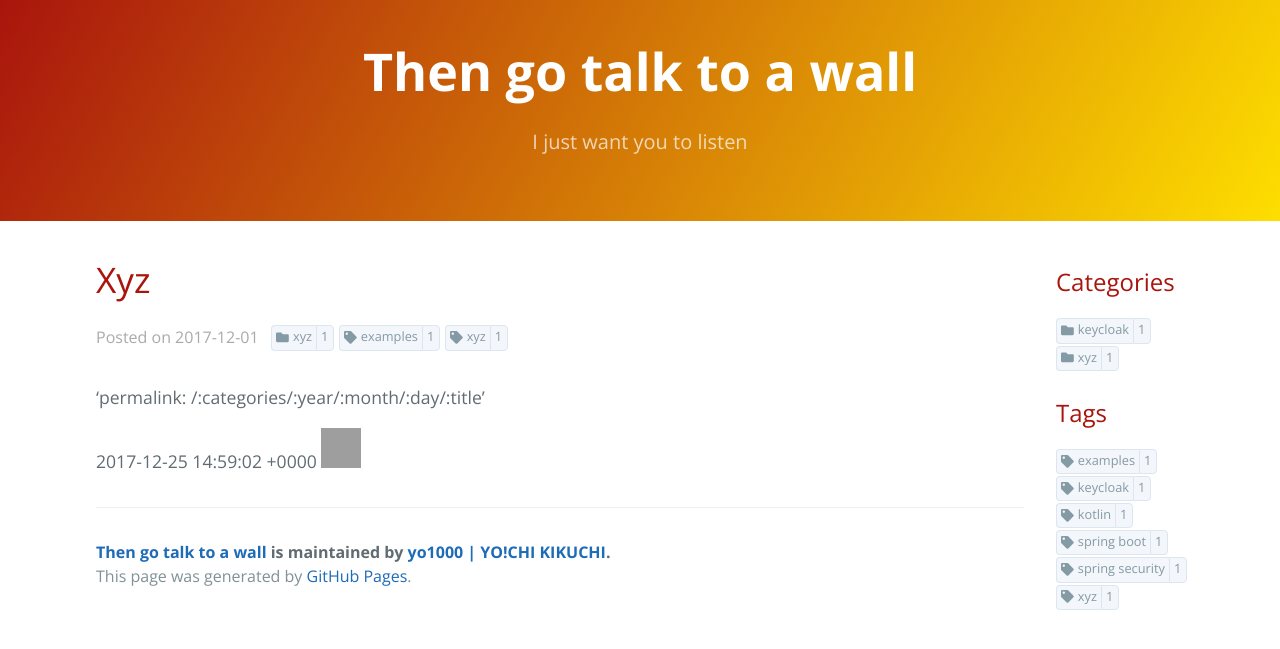
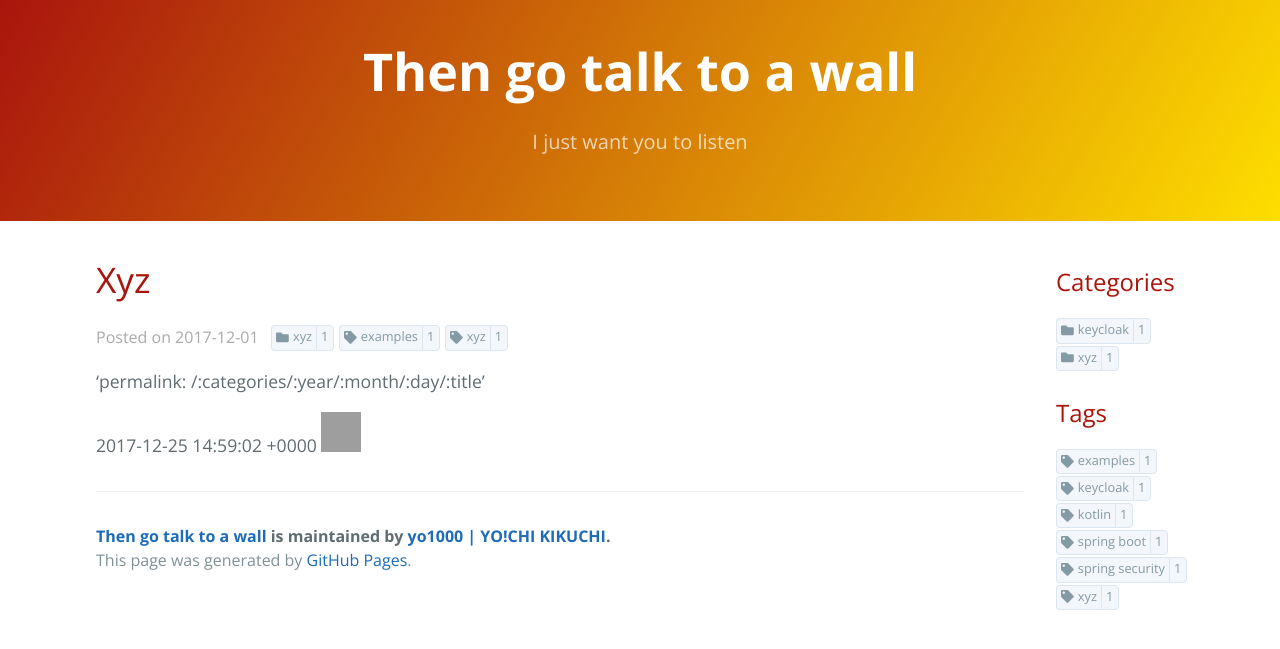
Before and after one commit to yo1000/blog.yo1000.com, a Jekyll site: the page built from _posts/2017-12-01-xyz.md, in a window 1280 px wide. Shown: the top 649 px of the page. Built offline with Jekyll 4.4.1, drawn with Linux system fonts in a browser that asks for light colours; grey boxes are pictures that could not be loaded.

Commit message:
Update overwrite.css

```diff
--- a/res/site/css/overwrite.css
+++ b/res/site/css/overwrite.css
@@ -37,6 +37,11 @@
   padding: 0;
   margin: 1rem 0;
   list-style: none;
+}
+
+.meta-content ul,
+.meta-content p {
+  margin-bottom: 0;
 }
 
 .meta-content li {
```
